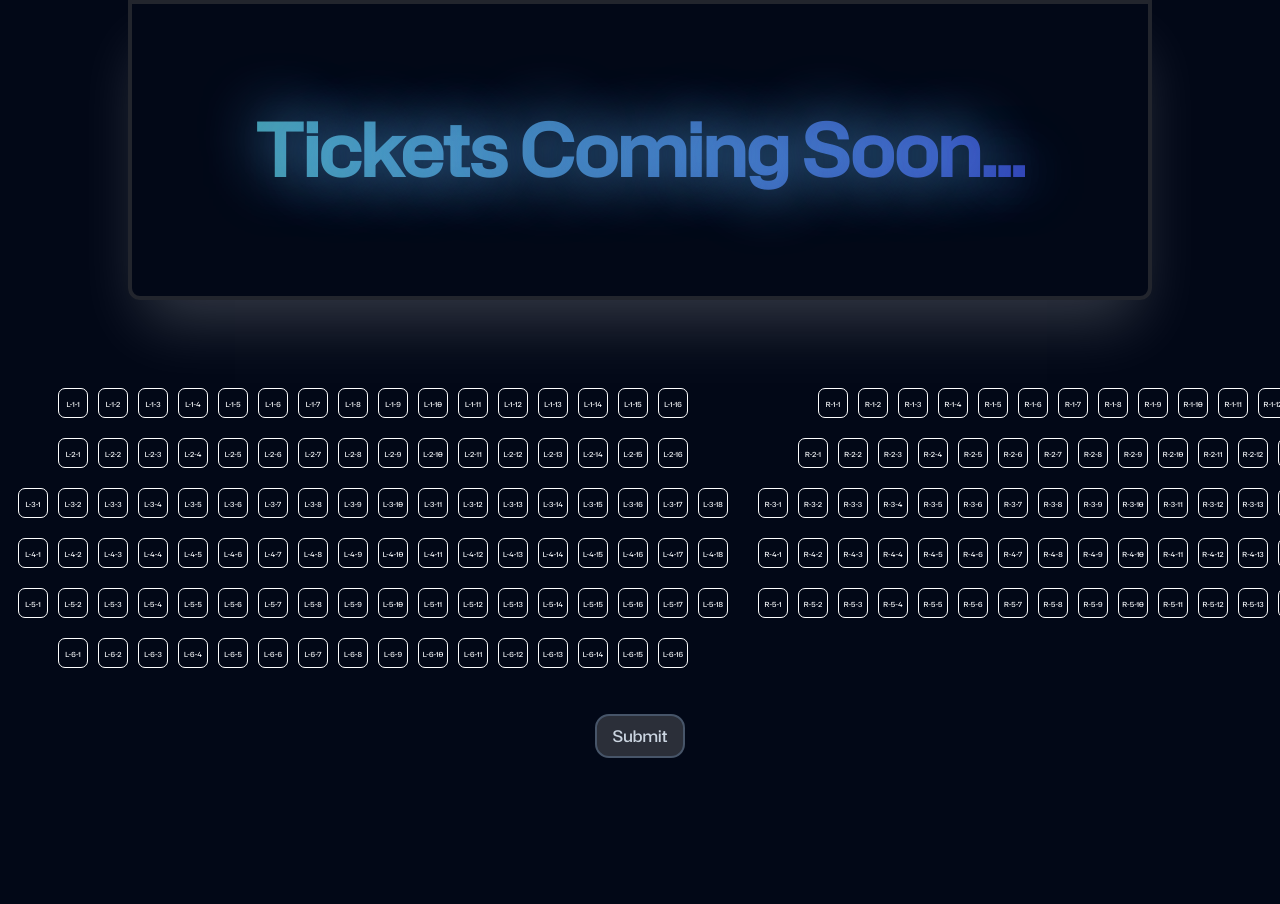
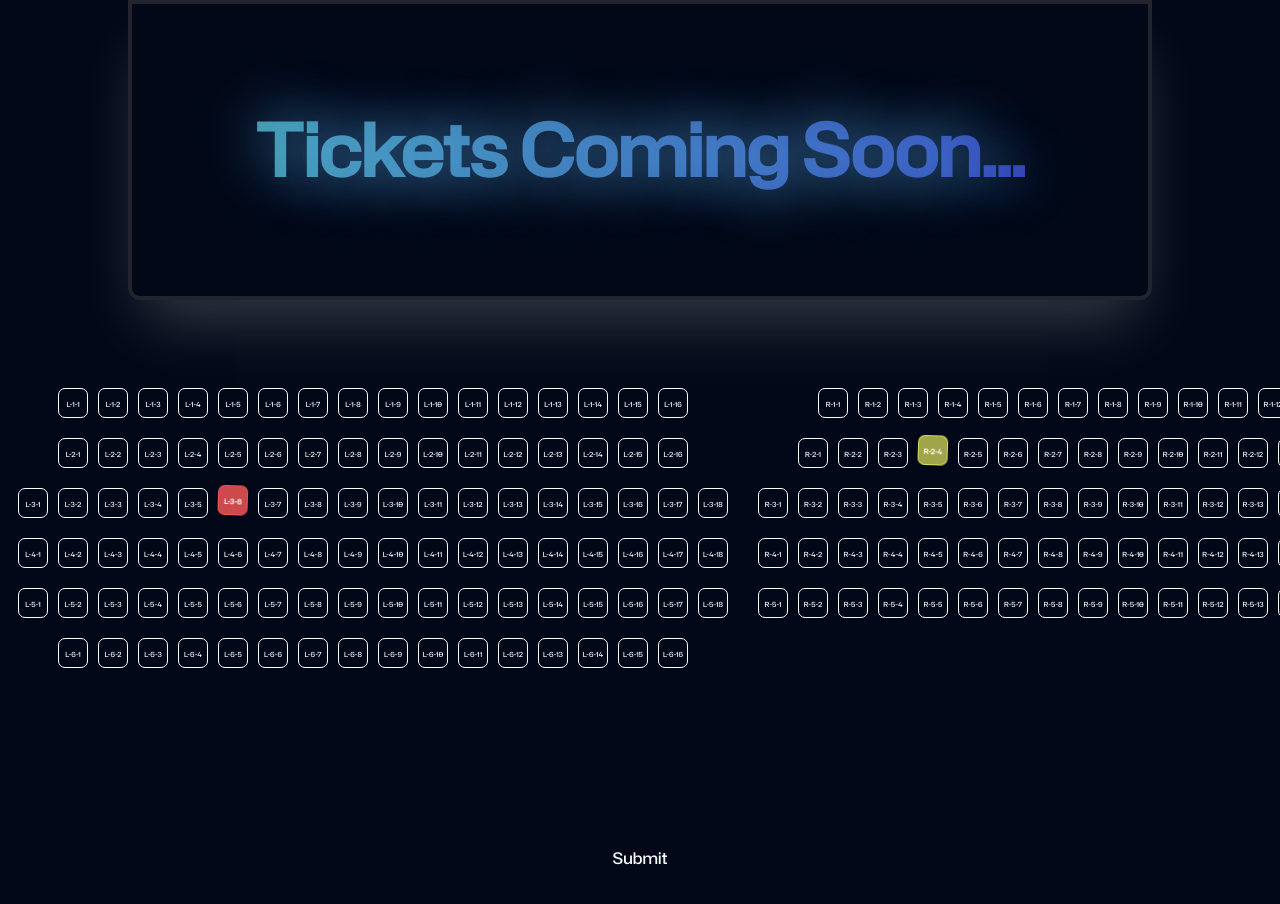
Before and after one commit to ayujain1714/thepivotperspective, a Next.js app: page /form in a window 1280 px wide. Shown: the top 904 px of the page. Built offline with nearby package versions, Linux system fonts and the light colour scheme.

Commit message:
add logic to seat Layout

```diff
--- a/app/form/page.tsx
+++ b/app/form/page.tsx
@@ -225,15 +225,122 @@
 //   );
 // }
 
+// 'use client';
+
+// import React, { useState } from 'react';
+
+// type SelectedSeat = {
+//   partIndex: number;
+//   rowIndex: number;
+//   seatIndex: number;
+// };
+
+// export default function Home() {
+//   const [selectedSeat, setSelectedSeat] = useState<SelectedSeat | null>(null);
+//   const [seatLayout] = useState<number[][]>([
+//     [4, 16, 18, 18, 18, 16],
+//     [15, 16, 18, 18, 18],
+//   ]);
+
+//   const handleSeatSelection = (
+//     partIndex: number,
+//     rowIndex: number,
+//     seatIndex: number,
+//   ) => {
+//     setSelectedSeat({
+//       partIndex,
+//       rowIndex,
+//       seatIndex,
+//     });
+//   };
+
+//   const handleSubmit = () => {
+//     // Send selectedSeats to the backend
+
+//     console.log(selectedSeat);
+//     fetch('/api/book-seats', {
+//       method: 'POST',
+//       body: JSON.stringify({ selectedSeat }),
+//     })
+//       .then((response) => {
+//         if (response.ok) {
+//           // Handle successful booking
+//         } else {
+//           // Handle error
+//         }
+//       })
+//       .catch((error) => {
+//         // Handle network error
+//       });
+//   };
+//   return (
+//     <>
+//       <div className="main border-box flex h-[200vh] w-full flex-col">
+//         <div className="mx-auto mb-[70px] box-border h-[200px] w-[80vw] place-content-center rounded-b-xl border-2 border-[#49494975] px-2 text-center shadow-[0_35px_60px_-15px_rgba(255,255,255,0.2)] md:h-[300px] md:w-[80vw] md:border-4">
+//           <span className="stage bg-gradient-to-r from-[#69f0ffa2] to-[#495bffac] bg-clip-text text-2xl font-bold text-transparent [text-shadow:_0_0_60px_rgb(98_182_255_/_90%)] md:text-7xl">
+//             Tickets Coming Soon...
+//           </span>
+//         </div>
+//         <div className="seat-layout border-box flex h-fit w-full flex-row gap-[30px] overflow-x-auto overflow-y-hidden p-[18px]">
+//           {seatLayout.map((part, partIndex) => (
+//             <div
+//               key={partIndex}
+//               className="seat-part flex w-fit flex-col gap-[20px]"
+//             >
+//               {part.map((rowLength, rowIndex) => (
+//                 <div
+//                   key={rowIndex}
+//                   className="seat-row flex flex-row justify-center gap-[10px]"
+//                 >
+//                   {[...Array(rowLength)].map((_, seatIndex) => (
+//                     <div
+//                       key={seatIndex}
+//                       onClick={() =>
+//                         handleSeatSelection(partIndex, rowIndex, seatIndex)
+//                       }
+//                       className={`seat ${
+//                         selectedSeat &&
+//                         selectedSeat.partIndex === partIndex &&
+//                         selectedSeat.rowIndex === rowIndex &&
+//                         selectedSeat.seatIndex === seatIndex
+//                           ? 'selected animate-vibrate h-[30px] w-[30px] cursor-pointer rounded-[7px] border border-[#4fffb391] bg-[#4fffb391] text-center text-[7px] font-bold leading-[30px] transition-colors'
+//                           : 'h-[30px] w-[30px] cursor-pointer rounded-[7px] border border-white bg-transparent text-center text-[7px] leading-[30px] transition-colors'
+//                       }`}
+//                     >
+//                       {partIndex == 0 ? 'L' : 'R'}-{rowIndex + 1}-
+//                       {seatIndex + 1}
+//                     </div>
+//                   ))}
+//                 </div>
+//               ))}
+//             </div>
+//           ))}
+//         </div>
+//         <button className="submit mt-7 bg-[#7e7e7e55] w-fit mx-auto py-2 px-4 rounded-md border-2 text-slate-300 border-slate-600" onClick={handleSubmit}>
+//           Submit
+//         </button>
+//       </div>
+//     </>
+//   );
+// }
+
 'use client';
 
-import React, { useState } from 'react';
+import React, { useState, useEffect } from 'react';
+import { twMerge } from 'tailwind-merge';
 
 type SelectedSeat = {
   partIndex: number;
   rowIndex: number;
   seatIndex: number;
 };
+
+interface Seat {
+  partIndex: number;
+  rowIndex: number;
+  seatIndex: number;
+  status: 'Available' | 'Pending' | 'Booked';
+}
 
 export default function Home() {
   const [selectedSeat, setSelectedSeat] = useState<SelectedSeat | null>(null);
@@ -242,16 +349,85 @@ export default function Home() {
     [15, 16, 18, 18, 18],
   ]);
 
+  const [bookedSeats, setBookedSeats] = useState<Seat[]>([]);
+
+  // const fetchBookedSeats = async () => {
+  //   const response = await fetch('/api/get-booked-seats');
+  //   const data: Seat[] = await response.json();
+  //   setBookedSeats(data);
+  // };
+
+  useEffect(() => {
+    setBookedSeats([
+      {
+        partIndex: 0,
+        rowIndex: 2,
+        seatIndex: 5,
+        status: 'Booked'
+      },
+      {
+        partIndex: 1,
+        rowIndex: 1,
+        seatIndex: 3,
+        status: 'Pending'
+      },
+      // ... more booked or pending seats
+    ]);
+    // fetchBookedSeats();
+  }, []);
+
   const handleSeatSelection = (
     partIndex: number,
     rowIndex: number,
     seatIndex: number,
   ) => {
-    setSelectedSeat({
-      partIndex,
-      rowIndex,
-      seatIndex,
-    });
+    const seatStatus = getSeatStatus(partIndex, rowIndex, seatIndex);
+
+    if (seatStatus === 'Available') {
+      setSelectedSeat({
+        partIndex,
+        rowIndex,
+        seatIndex,
+      });
+    }
+  };
+
+  const getSeatStatus = (
+    partIndex: number,
+    rowIndex: number,
+    seatIndex: number,
+  ): 'Available' | 'Pending' | 'Booked' => {
+    const bookedSeat = bookedSeats.find(
+      (seat) =>
+        seat.partIndex === partIndex &&
+        seat.rowIndex === rowIndex &&
+        seat.seatIndex === seatIndex,
+    );
+    return bookedSeat ? bookedSeat.status : 'Available';
+  };
+
+  const getSeatClass = (
+    partIndex: number,
+    rowIndex: number,
+    seatIndex: number,
+  ): string => {
+    const status = getSeatStatus(partIndex, rowIndex, seatIndex);
+
+    let seatClass = 'h-[30px] w-[30px] cursor-pointer rounded-[7px] border border-white bg-transparent text-center text-[7px] leading-[30px] transition-all'; // Replace with your default class
+
+    if (status === 'Booked') {
+      seatClass += ' animate-vibrate border-[#ff5959cc] bg-[#ff5959cc] font-bold';
+    } else if (status === 'Pending') {
+      seatClass += ' animate-vibrate border-[#faff69a2] bg-[#faff69a2] font-bold';
+    }
+
+    if (selectedSeat?.partIndex === partIndex &&
+        selectedSeat?.rowIndex === rowIndex &&
+        selectedSeat?.seatIndex === seatIndex) {
+      seatClass += ' animate-vibrate border-[#4fffb391] bg-[#4fffb391] font-bold';
+    }
+
+    return twMerge(seatClass);
   };
 
   const handleSubmit = () => {
@@ -298,14 +474,19 @@ export default function Home() {
                       onClick={() =>
                         handleSeatSelection(partIndex, rowIndex, seatIndex)
                       }
-                      className={`seat ${
-                        selectedSeat &&
-                        selectedSeat.partIndex === partIndex &&
-                        selectedSeat.rowIndex === rowIndex &&
-                        selectedSeat.seatIndex === seatIndex
-                          ? 'selected animate-vibrate h-[30px] w-[30px] cursor-pointer rounded-[7px] border border-[#4fffb391] bg-[#4fffb391] text-center text-[7px] font-bold leading-[30px] transition-colors'
-                          : 'h-[30px] w-[30px] cursor-pointer rounded-[7px] border border-white bg-transparent text-center text-[7px] leading-[30px] transition-colors'
-                      }`}
+                      className={`seat ${getSeatClass(
+                        partIndex,
+                        rowIndex,
+                        seatIndex,
+                      )}`}
+                      // className={`seat ${
+                      //   selectedSeat &&
+                      //   selectedSeat.partIndex === partIndex &&
+                      //   selectedSeat.rowIndex === rowIndex &&
+                      //   selectedSeat.seatIndex === seatIndex
+                      //     ? 'selected h-[30px] w-[30px] animate-vibrate cursor-pointer rounded-lg border border-[#4fffb391] bg-[#4fffb391] text-center text-[7px] font-bold leading-[30px] transition-all duration-300'
+                      //     : 'h-[30px] w-[30px] cursor-pointer rounded-lg border border-white bg-transparent text-center text-[7px] leading-[30px] transition-all duration-300'
+                      // }`}
                     >
                       {partIndex == 0 ? 'L' : 'R'}-{rowIndex + 1}-
                       {seatIndex + 1}
@@ -316,7 +497,7 @@ export default function Home() {
             </div>
           ))}
         </div>
-        <button className="submit mt-7 bg-[#7e7e7e55] w-fit mx-auto py-2 px-4 rounded-md border-2 text-slate-300 border-slate-600" onClick={handleSubmit}>
+        <button className="submit mx-auto mt-40" onClick={handleSubmit}>
           Submit
         </button>
       </div>
--- a/components/seat/SeatLayout.tsx
+++ b/components/seat/SeatLayout.tsx
@@ -1,12 +1,21 @@
 'use client';
 
-import React, { useState } from 'react';
+import React, { useState, useEffect } from 'react';
+import { twMerge } from "tailwind-merge";
+
 
 type SelectedSeat = {
   partIndex: number;
   rowIndex: number;
   seatIndex: number;
 };
+
+interface Seat {
+  partIndex: number;
+  rowIndex: number;
+  seatIndex: number;
+  status: 'Available' | 'Pending' | 'Booked';
+}
 
 export default function SeatLayout() {
   const [selectedSeat, setSelectedSeat] = useState<SelectedSeat | null>(null);
@@ -15,16 +24,60 @@ export default function SeatLayout() {
     [15, 16, 18, 18, 18],
   ]);
 
+  const [bookedSeats, setBookedSeats] = useState<Seat[]>([]);
+
+  const fetchBookedSeats = async () => {
+    const response = await fetch('/api/get-booked-seats');
+    const data: Seat[] = await response.json();
+    setBookedSeats(data);
+  };
+
+  useEffect(() => {
+    fetchBookedSeats();
+  }, []);
+
   const handleSeatSelection = (
     partIndex: number,
     rowIndex: number,
     seatIndex: number,
   ) => {
-    setSelectedSeat({
-      partIndex,
-      rowIndex,
-      seatIndex,
-    });
+    const seatStatus = getSeatStatus(partIndex, rowIndex, seatIndex);
+
+    if (seatStatus === 'Available') {
+      setSelectedSeat({
+        partIndex,
+        rowIndex,
+        seatIndex,
+      });
+    }
+  };
+
+  const getSeatStatus = (
+    partIndex: number,
+    rowIndex: number,
+    seatIndex: number,
+  ): 'Available' | 'Pending' | 'Booked' => {
+    const bookedSeat = bookedSeats.find(
+      (seat) =>
+        seat.partIndex === partIndex &&
+        seat.rowIndex === rowIndex &&
+        seat.seatIndex === seatIndex,
+    );
+    return bookedSeat ? bookedSeat.status : 'Available';
+  };
+
+  const getSeatClass = (partIndex: number, rowIndex: number, seatIndex: number): string => {
+    const status = getSeatStatus(partIndex, rowIndex, seatIndex);
+
+    return twMerge(
+      status === 'Booked' ? 'bg-red-500' : '',
+      status === 'Pending' ? 'bg-yellow-400' : '',
+      selectedSeat?.partIndex === partIndex &&
+        selectedSeat?.rowIndex === rowIndex &&
+        selectedSeat?.seatIndex === seatIndex
+        ? 'border-2 border-blue-500'
+        : ''
+    );
   };
 
   const handleSubmit = () => {
@@ -71,14 +124,20 @@ export default function SeatLayout() {
                       onClick={() =>
                         handleSeatSelection(partIndex, rowIndex, seatIndex)
                       }
-                      className={`seat ${
-                        selectedSeat &&
-                        selectedSeat.partIndex === partIndex &&
-                        selectedSeat.rowIndex === rowIndex &&
-                        selectedSeat.seatIndex === seatIndex
-                          ? 'selected animate-vibrate h-[30px] w-[30px] cursor-pointer rounded-lg border border-[#4fffb391] bg-[#4fffb391] text-center text-[7px] font-bold leading-[30px] transition-all duration-300'
-                          : 'h-[30px] w-[30px] cursor-pointer rounded-lg border border-white bg-transparent text-center text-[7px] leading-[30px] transition-all duration-300'
-                      }`}
+
+                      className={`seat ${getSeatClass(
+                        partIndex,
+                        rowIndex,
+                        seatIndex
+                      )}`}
+                      // className={`seat ${
+                      //   selectedSeat &&
+                      //   selectedSeat.partIndex === partIndex &&
+                      //   selectedSeat.rowIndex === rowIndex &&
+                      //   selectedSeat.seatIndex === seatIndex
+                      //     ? 'selected h-[30px] w-[30px] animate-vibrate cursor-pointer rounded-lg border border-[#4fffb391] bg-[#4fffb391] text-center text-[7px] font-bold leading-[30px] transition-all duration-300'
+                      //     : 'h-[30px] w-[30px] cursor-pointer rounded-lg border border-white bg-transparent text-center text-[7px] leading-[30px] transition-all duration-300'
+                      // }`}
                     >
                       {partIndex == 0 ? 'L' : 'R'}-{rowIndex + 1}-
                       {seatIndex + 1}
@@ -95,4 +154,4 @@ export default function SeatLayout() {
       </div>
     </>
   );
-};
+}
```
Also changed, not shown: app/page.tsx (+4 -3 lines).
